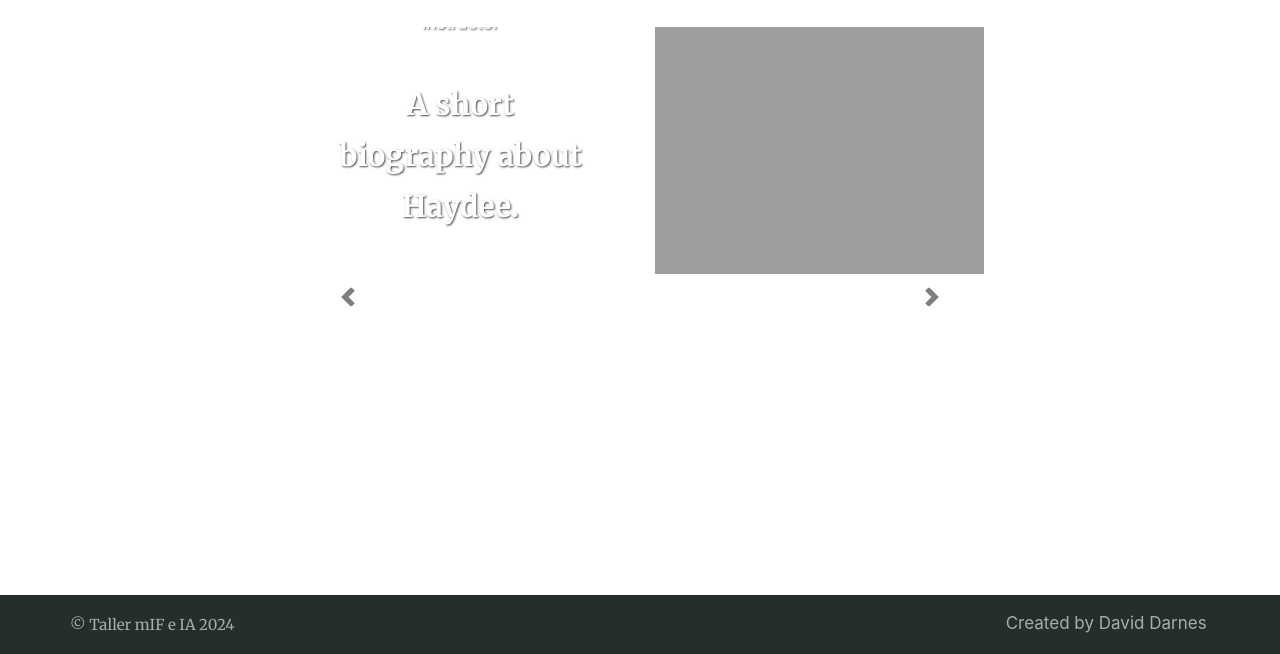
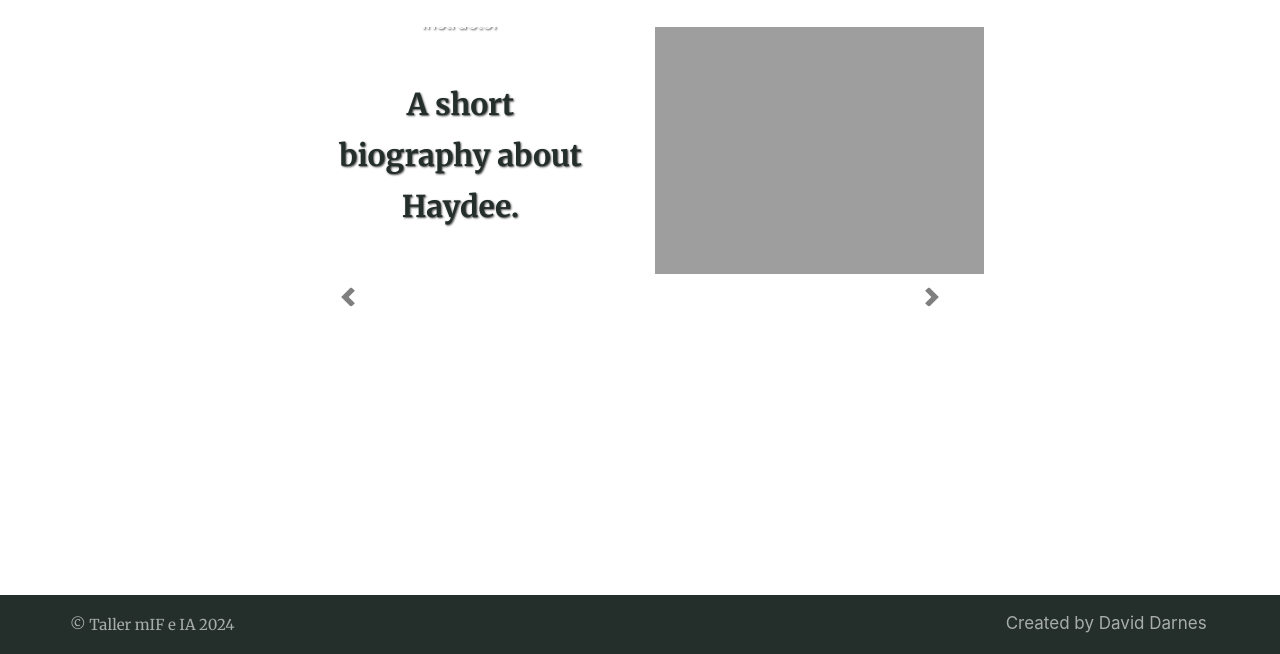
Before and after one commit to acnilo/202411_LNMA_IA-mIF, a Jekyll site: the page built from bios/index.html, in a window 1280 px wide. Shown: the part 381-1035 px from the top of the page. Built offline with Jekyll 4.4.1, drawn with Linux system fonts in a browser that asks for light colours; nearby versions of some CDN libraries; the list of posts is cut into pages by our own code.

Commit message:
Update default.html

```diff
--- a/_layouts/default.html
+++ b/_layouts/default.html
@@ -68,7 +68,6 @@
     .carousel-caption h1,
     .carousel-caption p,
     .carousel-caption h3 {
-      color: #fff; /* Ensure text is visible */
       text-shadow: 1px 1px 2px rgba(0, 0, 0, 0.7); /* Optional: shadow for better readability */
     }
 
```
